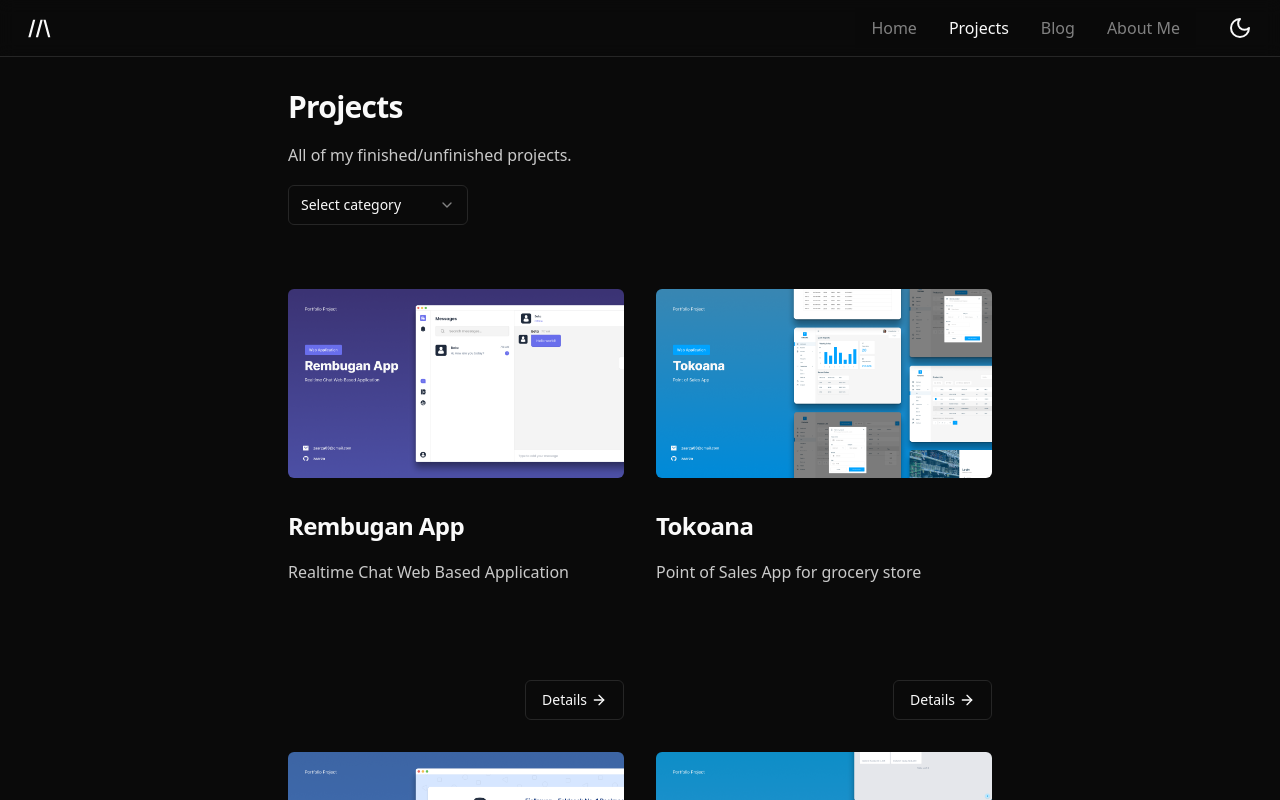
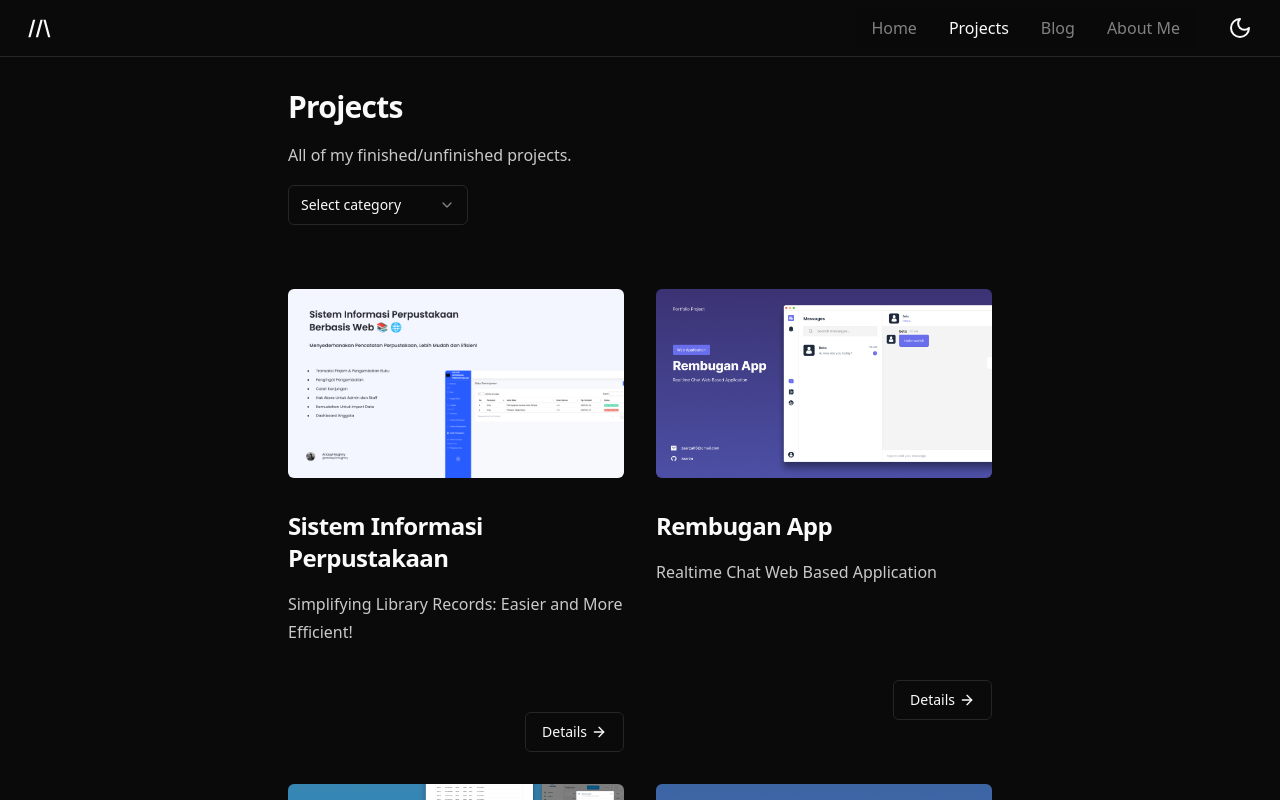
Before and after one commit to arzaqulmughny/portfolio_2, a Next.js app: page /projects in a window 1280 px wide. Shown: the top 800 px of the page. Built offline with nearby package versions, Linux system fonts and the light colour scheme.

Commit message:
feat-project: add new project

```diff
--- a/src/data/projects.ts
+++ b/src/data/projects.ts
@@ -1,47 +1,57 @@
-import tProject from '@/types/tProject';
+import tProject from "@/types/tProject";
 
 const projects: tProject[] = [
   {
-        categories: ['Web Application'],
-        title: 'Rembugan App',
-        summary: 'Realtime Chat Web Based Application',
-        url: 'https://github.com/zaarza/rembugan-app',
-        thumbnail: 'project-thumbnail-rembugan-app.png',
+    categories: ["Web Application"],
+    title: "Sistem Informasi Perpustakaan",
+    summary: "Simplifying Library Records: Easier and More Efficient!",
+    url: "https://github.com/arzaqulmughny/sistem-informasi-perpustakaan",
+    thumbnail: "project-thumbnail-sip.png",
   },
   {
-        categories: ['Web Application'],
-        title: 'Tokoana',
-        summary: 'Point of Sales App for grocery store',
-        url: 'https://github.com/zaarza/tokoana',
-        thumbnail: 'project-thumbnail-tokoana.png',
+    categories: ["Web Application"],
+    title: "Rembugan App",
+    summary: "Realtime Chat Web Based Application",
+    url: "https://github.com/arzaqulmughny/rembugan-app",
+    thumbnail: "project-thumbnail-rembugan-app.png",
   },
   {
-        categories: ['Final Project'],
-        title: 'Ecommerce Catalog',
-        summary: 'Final Project | Project-Based Virtual Intern : Front End Developer Core Initiative x Rakamin Academy',
-        url: 'https://github.com/zaarza/ecommerce-catalog',
-        thumbnail: 'project-thumbnail-ecommerce-catalog.png',
+    categories: ["Web Application"],
+    title: "Tokoana",
+    summary: "Point of Sales App for grocery store",
+    url: "https://github.com/arzaqulmughny/tokoana",
+    thumbnail: "project-thumbnail-tokoana.png",
   },
   {
-        categories: ['Final Project', 'Web Application'],
-        title: 'Note App',
-        summary: 'Final Project | Dicoding Academy "Belajar Fundamental Aplikasi Web dengan React"',
-        url: 'https://github.com/zaarza/simple-note-app',
-        thumbnail: 'project-thumbnail-note-app.png',
+    categories: ["Final Project"],
+    title: "Ecommerce Catalog",
+    summary:
+      "Final Project | Project-Based Virtual Intern : Front End Developer Core Initiative x Rakamin Academy",
+    url: "https://github.com/arzaqulmughny/ecommerce-catalog",
+    thumbnail: "project-thumbnail-ecommerce-catalog.png",
   },
   {
-        categories: ['Final Project', 'Web Application'],
-        title: 'InfoResto',
-        summary: 'Final Project | Dicoding Academy "Menjadi Front-End Web Developer Expert"',
-        url: 'https://github.com/zaarza/restaurant-catalogue',
-        thumbnail: 'project-thumbnail-inforesto.png',
+    categories: ["Final Project", "Web Application"],
+    title: "Note App",
+    summary:
+      'Final Project | Dicoding Academy "Belajar Fundamental Aplikasi Web dengan React"',
+    url: "https://github.com/arzaqulmughny/simple-note-app",
+    thumbnail: "project-thumbnail-note-app.png",
   },
   {
-        categories: ['UI Slicing'],
-        title: 'Rest Countries App',
-        summary: 'Solution for Frontendmentor challenge',
-        url: 'https://github.com/zaarza/rest-countries-app',
-        thumbnail: 'project-thumbnail-rest-countries-app.png',
+    categories: ["Final Project", "Web Application"],
+    title: "InfoResto",
+    summary:
+      'Final Project | Dicoding Academy "Menjadi Front-End Web Developer Expert"',
+    url: "https://github.com/arzaqulmughny/restaurant-catalogue",
+    thumbnail: "project-thumbnail-inforesto.png",
+  },
+  {
+    categories: ["UI Slicing"],
+    title: "Rest Countries App",
+    summary: "Solution for Frontendmentor challenge",
+    url: "https://github.com/arzaqulmughny/rest-countries-app",
+    thumbnail: "project-thumbnail-rest-countries-app.png",
   },
 ];
 
```
Also changed, not shown: public/assets/images/project-thumbnail-sip.png (added). Lines whose indentation alone changed are shown as unchanged.
